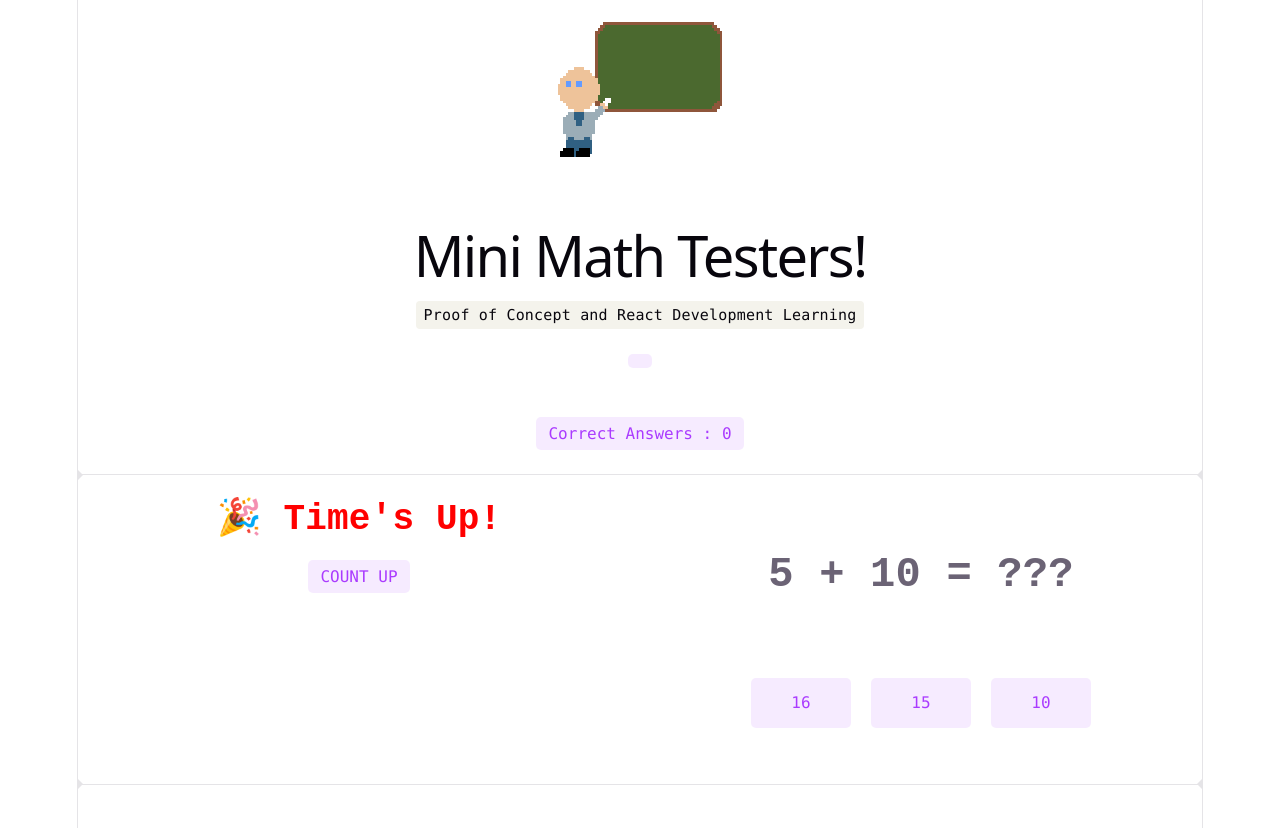
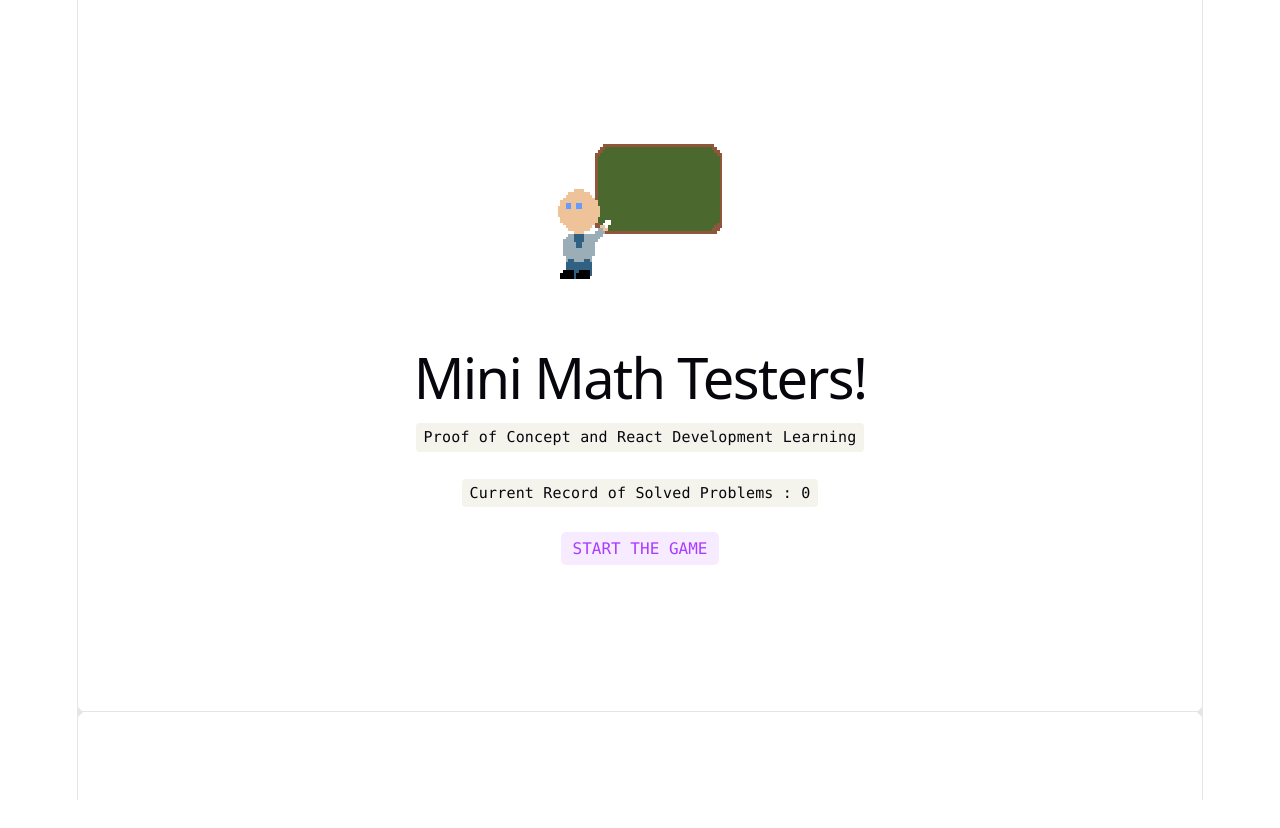
Before and after one commit to Diamond-SaVa/mini-math-testers, a React (Vite) app: page / in a window 1280 px wide. Shown: the top 828 px of the page. After the commit the page ends 800 px from the top, so only its background shows below. Built offline with nearby package versions, Linux system fonts and the light colour scheme.

Commit message:
Game Cycle Completed
Preparing High Score saving, loading and deleting

```diff
--- a/src/App.css
+++ b/src/App.css
@@ -1,3 +1,53 @@
+.slide-from-left {
+  transform: translateX(-200%);
+  opacity: 0;
+  transition: transform 0.5s ease, opacity 0.5s ease;
+}
+
+.slide-from-left.slide-active {
+  transform: translateX(0);
+  opacity: 1;
+}
+
+.slide-from-left.slide-inactive {
+  transform: translateX(-200%);
+  opacity: 0;
+}
+
+.slide-from-right {
+  transform: translateX(200%);
+  opacity: 0;
+  transition: transform 0.5s ease, opacity 0.5s ease;
+}
+
+.slide-from-right.slide-active {
+  transform: translateX(0);
+  opacity: 1;
+}
+
+.slide-from-right.slide-inactive {
+  transform: translateX(200%);
+  opacity: 0;
+}
+
+.slide-vertical
+{
+  transform: translateY(-200%);
+  opacity: 0;
+  transition: transform 1.0s ease, opacity 0.5s ease;
+}
+
+.slide-vertical.slide-active {
+  transform: translateY(0);
+  opacity: 1;
+}
+
+.slide-vertical.slide-inactive {
+  transform: translateY(-200%);
+  height: 0;
+  opacity: 0;
+}
+
 #mathFormula {
   display: flex;
   flex-direction: column;
--- a/src/App.jsx
+++ b/src/App.jsx
@@ -1,4 +1,4 @@
-import { useState } from 'react'
+import {useEffect, useState} from 'react'
 import heroImg from './assets/hero.png'
 import reactLogo from './assets/react.svg'
 import viteLogo from './assets/vite.svg'
@@ -6,15 +6,49 @@ import gameLogo from './assets/Mini-Logo.svg'
 import './App.css'
 import CountdownTimer from "./game-mounts/countdown-timer.jsx";
 import MathMiniGame from "./game-mounts/math-mini-game.jsx";
+import ScoreCounter from "./game-mounts/score-counter.jsx";
 
 function App() {
+    useEffect(() => {
+        console.log('Component has mounted!'); // Runs once on mount
+
+        setHasMounted(true);
+
+        return () => {
+            console.log('Component will unmount!'); // Optional cleanup on unmount
+        };
+    }, []);
+
+    // Added boolean to set game over to
+    const [hasMounted, setHasMounted] = useState(false);
+    const [gameStart, setGameStart] = useState(false);
     const [gameOver, setGameOver] = useState(false);
-    const [message, setMessage] = useState('');
+    const [menuIsActive, setMenuIsActive] = useState(true);
+    const [message, setMessage] = useState('Your answer is...');
     const [solvedProblems, setSolvedProblems] = useState(0);
+    const [solvedProblemsRecord, setSolvedProblemRecord] = useState(0);
 
-    const handleTimerIncrease = (data) => {
-        console.log('Received data from child form : ', data);
+    const initiateTimerForMenuOut = () => {
+        setTimeout(() => {
+            setMenuIsActive(false);
+        }, 1100);
     };
+
+    const initiateTimerForMenuIn = () => {
+        setTimeout(() => {
+            setMenuIsActive(true);
+            setGameStart(false);
+            setGameOver(false);
+        }, 1100);
+    };
+
+    const compareNewRecord = () =>
+    {
+        if (solvedProblems > solvedProblemsRecord)
+        {
+            setSolvedProblemRecord(solvedProblems);
+        }
+    }
 
     const handleAnswerCompare = (data) => {
         const isCorrect = data.value === data.rightAnswer;
@@ -24,18 +58,37 @@ function App() {
         setMessage(newMessage)
 
         if (isCorrect) {
-            setSolvedProblems(prev => prev + 1);
+            const newSolvedProblems = solvedProblems + 1;
+
+            setSolvedProblems(newSolvedProblems);
+
+            if (newSolvedProblems > solvedProblemsRecord) {
+                setSolvedProblemRecord(newSolvedProblems);
+            }
         }
     };
 
+    // So far, the game successfully makes the boolean turn true, but I am not sure if it turns it back to false
+    const handleGameStateChange = (data) => {
+        setGameOver(data.bStopGame);
 
-    const handleGameOver = (data) => {
-        setGameOver(data.bStopGame);
+        if (data.bStopGame)
+        {
+            initiateTimerForMenuIn();
+
+            setSolvedProblems(0);
         }
+    }
+
+    const slideClassBeforeGameStart =
+        hasMounted && !gameStart
+            ? "slide-active"
+            : "slide-inactive";
 
   return (
     <>
-      <section id="center">
+        { menuIsActive ? (
+            <section id="center" className={`main-menu slide-vertical ${slideClassBeforeGameStart}`}>
                 <div className="hero">
                     <img src={gameLogo} className="base" width="170" height="179" alt="" />
                 </div>
@@ -44,39 +97,53 @@ function App() {
                     <p>
                         <code>Proof of Concept and React Development Learning</code>
                     </p>
+                    <br/>
+                    <p>
+                        <code>Current Record of Solved Problems : {solvedProblemsRecord} </code>
+                    </p>
                 </div>
                 <button
                     type="button"
                     className="counter"
+                    onClick={() => {
+                        initiateTimerForMenuOut();
+
+                        setGameStart(true);
+                    }}
                 >
-            {message}
-        </button>
-
-          <button
-              type="button"
-              className="counter"
-          >
-              Correct Answers : {solvedProblems}
+                    START THE GAME
                 </button>
             </section>
+        ) :
+            null
+        }
 
-      <div className="ticks"></div>
-
-      <section id="next-steps">
+        { gameStart && !menuIsActive ? (
+            <>
+                <ScoreCounter
+                    message = {message}
+                    solvedProblems = {solvedProblems}
+                    gameStart={!gameOver}
+                />
+                <section className="game-components" id="next-steps">
                     <CountdownTimer
                         initialSeconds={5}
                         solvedProblems={solvedProblems}
-              onTimerEnd = {handleGameOver}
+                        onGameStateChange= {handleGameStateChange}
+                        gameStart={!gameOver}
                     />
-          { gameOver === false  ? (<MathMiniGame
+                    <MathMiniGame
                         onSubmitData={handleAnswerCompare}
-              solvedProblems={solvedProblems}/>) : null }
-
+                        solvedProblems={solvedProblems}
+                        gameStart={!gameOver}
+                    />
                 </section>
-
+            </>
+        ) : null }
         <div className="ticks"></div>
         <section id="spacer">
         </section>
+
     </>
   )
 }
--- a/src/game-mounts/countdown-timer.jsx
+++ b/src/game-mounts/countdown-timer.jsx
@@ -9,31 +9,50 @@ class CountdownTimer extends React.Component
         this.state = {
             // Sets the timer seconds to what the initialSeconds label would be assigned.
             // If not assigned, the timer will default to 60 seconds.
-            timerSeconds: this.props.initialSeconds ?? 60
+            timerSeconds: this.props.initialSeconds ?? 60,
+            hasMounted: false
         };
         // Reference pointer for the interval timer
         this.componentTimer = null;
     }
 
+    componentDidMount() {
+        requestAnimationFrame(
+            () =>
+            {
+                this.setState({
+                    hasMounted: true
+                }, () => {
+                    //
+                    console.log("Mounting Started")
+                })
+            }
+        );
+
+        this.activateTimer();
+    }
+
     handleTimerIncreaseComponent = (event) => {
         event.preventDefault();
 
-        if (this.componentTimer) {
-            clearInterval(this.componentTimer);
-        }
+        this.deactivateTimer();
 
         this.setState(prevState => ({
-            timerSeconds: Math.min(Math.max(prevState.timerSeconds + 5, 0), 60)
-        }));
-
-        this.componentTimer = setInterval(() => {
-            this.secondDown();
-        }, 1000);
+            timerSeconds: Math.min(
+                Math.max(
+                    prevState.timerSeconds + 5, 0
+                ), 60
+            )
+        }),
+            () =>
+            {
+                this.activateTimer();
+            });
     }
 
     // Function ticking down the timer each second.
     secondDown() {
-        if (this.state.timerSeconds > 0) {
+        if (this.state.timerSeconds >= 0) {
             this.setState((prevState) => ({
                 timerSeconds: prevState.timerSeconds - 1
             }));
@@ -42,36 +61,26 @@ class CountdownTimer extends React.Component
         {
             this.deactivateTimer()
 
-            this.props.onTimerEnd({
+            this.props.onGameStateChange({
                 bStopGame: true
             });
         }
-    }
-
-    activateTimer() {
-        this.componentTimer = setInterval(() => {
-            this.secondDown();
-        }, 1000);
-
-        this.props.onTimerEnd({
-            bStopGame: false
-        });
     }
 
     activateTimer(newInterval = 1000) {
         this.componentTimer = setInterval(() => {
             this.secondDown();
         }, newInterval);
+
+        this.props.onGameStateChange({
+            bStopGame: false
+        });
     }
 
     deactivateTimer() {
         if (this.componentTimer) {
             clearInterval(this.componentTimer);
         }
-    }
-
-    componentDidMount() {
-        this.activateTimer();
     }
 
     componentWillUnmount() {
@@ -106,9 +115,14 @@ class CountdownTimer extends React.Component
 
         const  progressPercentage = (timerSeconds / 60) * 100;
 
+        const slideClass =
+            this.state.hasMounted && this.props.gameStart
+                ? "slide-active"
+                : "slide-inactive";
+
         return (
-            <div style={{ textAlign: 'center', fontFamily: 'monospace', fontSize: '2rem' }}>
-                {timerSeconds > 0 ? (
+            <div className={`slide-from-left ${slideClass}`} style={{ textAlign: 'center', fontFamily: 'monospace', fontSize: '2rem' }}>
+                {timerSeconds >= 0 ? (
                     <div>
                         <h3>Time Remaining</h3>
                         <div>{this.formatTime(timerSeconds)}</div>
--- /dev/null
+++ b/src/game-mounts/math-mini-game.css
@@ -0,0 +1 @@
+/* Created a CSS file for the math-mini-game jsx file */
--- a/src/game-mounts/math-mini-game.jsx
+++ b/src/game-mounts/math-mini-game.jsx
@@ -1,5 +1,6 @@
 import React from "react";
 import ButtonAnswer from "./button-answer.jsx";
+import './math-mini-game.css'
 
 class MathMiniGame extends React.Component
 {
@@ -12,8 +13,22 @@ class MathMiniGame extends React.Component
            variables: [],
            mathFunctions: [],
            difficulty: 0,
-           solvedProblems: 0
+           solvedProblems: 0,
+           hasMounted: false
        }
+   }
+
+    componentDidMount() {
+        requestAnimationFrame(
+            () =>
+            {
+                this.setState({
+                    hasMounted: true
+                }, () => {
+                    this.generateNumbers();
+                })
+            }
+        );
     }
 
     printRightAnswer = () =>
@@ -95,33 +110,38 @@ class MathMiniGame extends React.Component
     }
 
     generateNumbers = () => {
-        this.setState( () => {
-            // Restart all Variables and Math Functions
-            this.state.variables = [];
-            this.state.mathFunctions = [];
+       // Temporary holders of variables and math functions
+       const newVariables = [];
+       const newMathFunctions = [];
+
         // Additive system to make a math problem with more than 2 variables if possible.
         for (let i = 0; i <= this.state.difficulty; i++) {
             let mathSymbol = "";
 
             if (i === 0) {
                 const numberA = this.generateRandomNumber(0, 10);
-                    this.state.variables.push(numberA);
+                newVariables.push(numberA);
 
                 mathSymbol = this.returnMathFunc(this.generateRandomNumber(0, 5));
-                    this.state.mathFunctions.push(mathSymbol);
+                newMathFunctions.push(mathSymbol);
 
                 const numberB = this.generateRandomNumber(0, 10);
-                    this.state.variables.push(numberB);
+                newVariables.push(numberB);
             }
             else
             {
                 mathSymbol = this.returnMathFunc(this.generateRandomNumber(0, 5));
-                    this.state.mathFunctions.push(mathSymbol);
+                newMathFunctions.push(mathSymbol);
 
                 const numberX = this.generateRandomNumber(0, 10);
-                    this.state.variables.push(numberX);
+                newMathFunctions.push(numberX);
             }
         }
+
+        this.setState( () => {
+            // Restart all Variables and Math Functions
+            this.state.variables = newVariables;
+            this.state.mathFunctions = newMathFunctions;
         }, () => {
             this.setAnswerOrder();
         });
@@ -178,10 +198,6 @@ class MathMiniGame extends React.Component
         });
     }
 
-    componentDidMount() {
-       this.generateNumbers();
-   }
-
     componentDidUpdate(prevProps) {
         if (this.props.solvedProblems !== prevProps.solvedProblems) {
             this.setState(prevState => ({
@@ -216,10 +232,14 @@ class MathMiniGame extends React.Component
     }
 
     render() {
+        const slideClass =
+            this.state.hasMounted && this.props.gameStart
+                ? "slide-active"
+                : "slide-inactive";
 
         let mathFormulaText = "";
 
-        this.state.mathFunctions.map((value, index) => {
+        this.state.mathFunctions.forEach((value, index) => {
 
             if (index === 0)
             {
@@ -231,14 +251,6 @@ class MathMiniGame extends React.Component
             }
         });
 
-        const mathFormula = () => {
-            return (
-                <p>
-                    { mathFormulaText }
-                </p>
-            );
-        }
-
         const listOfButtons = this.state.answers.map((answer, index) => {
             return (
                 <ButtonAnswer
@@ -249,7 +261,8 @@ class MathMiniGame extends React.Component
             );
         });
 
-       return (<div style={{ textAlign: 'center', fontFamily: 'monospace', fontSize: '2rem' }}>
+       return (<div className={`slide-from-right ${slideClass}`} style={{ textAlign: 'center', fontFamily: 'monospace',
+           fontSize: '2rem' }}>
            <div>
                <h3>
                    <p id={"mathFormula"}>{mathFormulaText} = ???</p>
--- /dev/null
+++ b/src/game-mounts/score-counter.jsx
@@ -0,0 +1,56 @@
+import React from "react";
+
+class ScoreCounter extends React.Component
+{
+    constructor(props) {
+        super(props);
+
+        this.state = {
+            hasMounted: false
+        }
+    }
+
+    componentDidMount() {
+        requestAnimationFrame(
+            () =>
+            {
+                this.setState({
+                    hasMounted: true
+                }, () => {
+                    //
+                    console.log("Mounting Started")
+                })
+            }
+        );
+    }
+
+    render () {
+        const slideClass =
+            this.state.hasMounted && this.props.gameStart
+                ? "slide-active"
+                : "slide-inactive";
+
+        return (
+            <div className={`score-counter slide-vertical ${slideClass}`}>
+                <section id="center">
+                    <>
+                        <button
+                            type="button"
+                            className="counter"
+                            disabled
+                        >
+                            {this.props.message}
+                        </button>
+                        <button
+                            type="button"
+                            className="counter"
+                            disabled
+                        >
+                            Correct Answers : {this.props.solvedProblems}
+                        </button>
+                    </>
+                </section>
+            </div>
+        )
+    }
+} export default ScoreCounter
```
Lines whose indentation alone changed are shown as unchanged.
